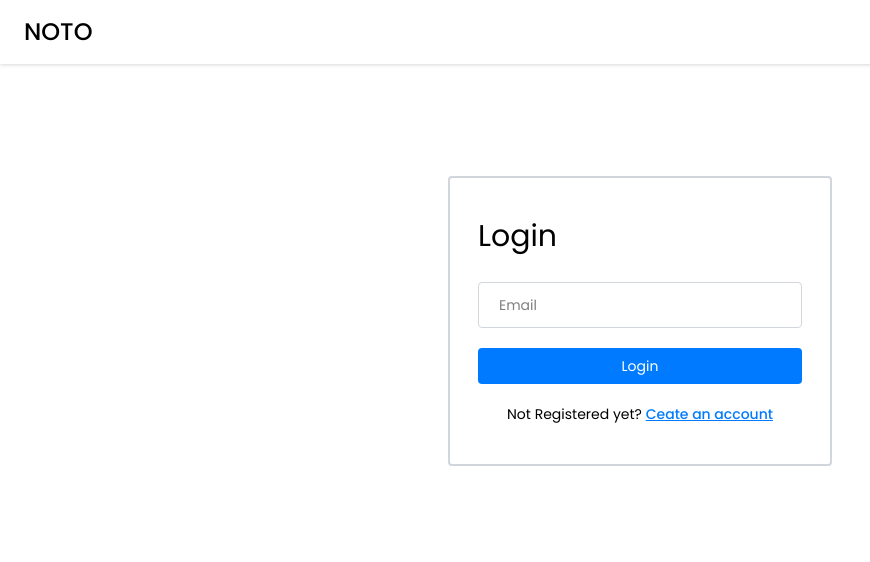
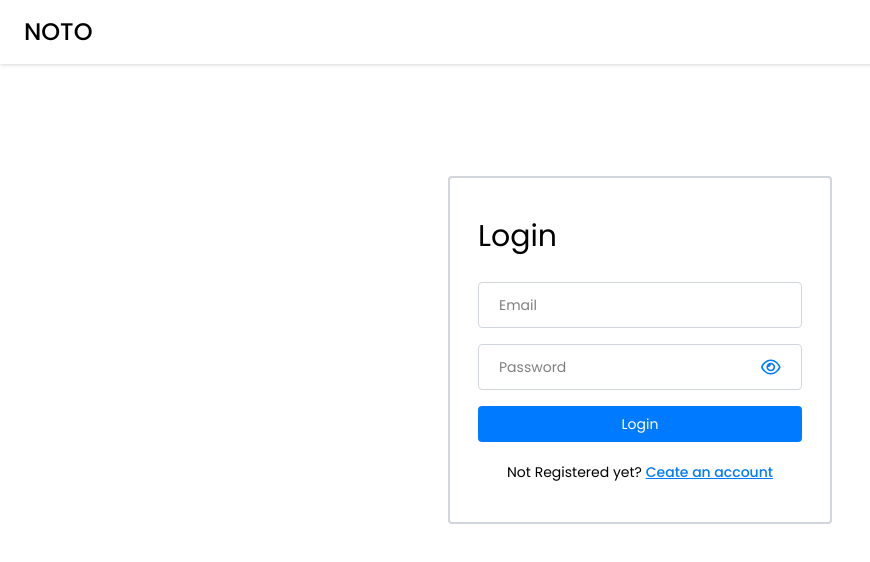
Before and after one commit to hammzza16/NOTO, a React (Vite) app in the folder frontend/NOTO-APP/: page /login in a window 1280 px wide. Shown: the top 562 px of the page, without its empty margins (0-870 px from the left). Built offline with nearby package versions, Linux system fonts and the light colour scheme.

Commit message:
password input box

```diff
--- a/frontend/NOTO-APP/package.json
+++ b/frontend/NOTO-APP/package.json
@@ -15,6 +15,7 @@
     "@tailwindcss/vite": "^4.1.3",
     "react": "^19.0.0",
     "react-dom": "^19.0.0",
+    "react-icons": "^5.5.0",
     "react-router-dom": "^7.5.0",
     "tailwindcss": "^4.1.3"
   },
--- /dev/null
+++ b/frontend/NOTO-APP/src/components/Input/PasswordInput.jsx
@@ -0,0 +1,25 @@
+import React, {useState} from 'react'
+import { FaRegEye, FaRegEyeSlash} from 'react-icons/fa6'
+
+const PasswordInput = ({value, onChange, placeholder}) => {
+
+let [isShowPassword, setIsShowPassword] = useState(true);
+
+let toggleShowPassword = () =>{
+    setIsShowPassword(!isShowPassword);
+}
+
+return (
+    <div className='flex items-center bg-transparent border-[1.5px] border-gray-300 px-5 rounded mb-3' >
+      <input value={value} onChange={onChange} type={isShowPassword ? "text" : "password"} placeholder={placeholder || "Password"}
+      className='w-full text-sm bg-transparent py-3 mr-3 rounded outline-none'/>
+
+
+        {isShowPassword ? <FaRegEye size={22} className='text-primary cursor-pointer'
+         onClick={()=>toggleShowPassword()} /> : <FaRegEyeSlash size={22} className='text-primary cursor-pointer'
+         onClick={()=>toggleShowPassword()} />}
+    </div>
+  )
+}
+
+export default PasswordInput
--- a/frontend/NOTO-APP/src/pages/Login/Login.jsx
+++ b/frontend/NOTO-APP/src/pages/Login/Login.jsx
@@ -1,6 +1,7 @@
 import React from 'react'
 import Navbar from '../../components/Navbar'
 import {Link} from "react-router-dom"
+import PasswordInput from '../../components/Input/PasswordInput'
 
 
 const Login = () => {
@@ -11,8 +12,8 @@
         <form onSubmit={()=>{}}>
           <h4 className='text-3xl mb-7'>Login</h4>
           <input type='text' placeholder='Email' className='input-box'/>
+          <PasswordInput/>
           <button type='submit' className='btn-primary'>Login</button>
-
           <p className='text-sm text-center mt-4' >
             Not Registered yet? <Link to="/signup" className="font-medium text-primary underline">Ceate an account</Link>
           </p>
```
Also changed, not shown: 1 other file (tests, documents, lock files or other folders).
